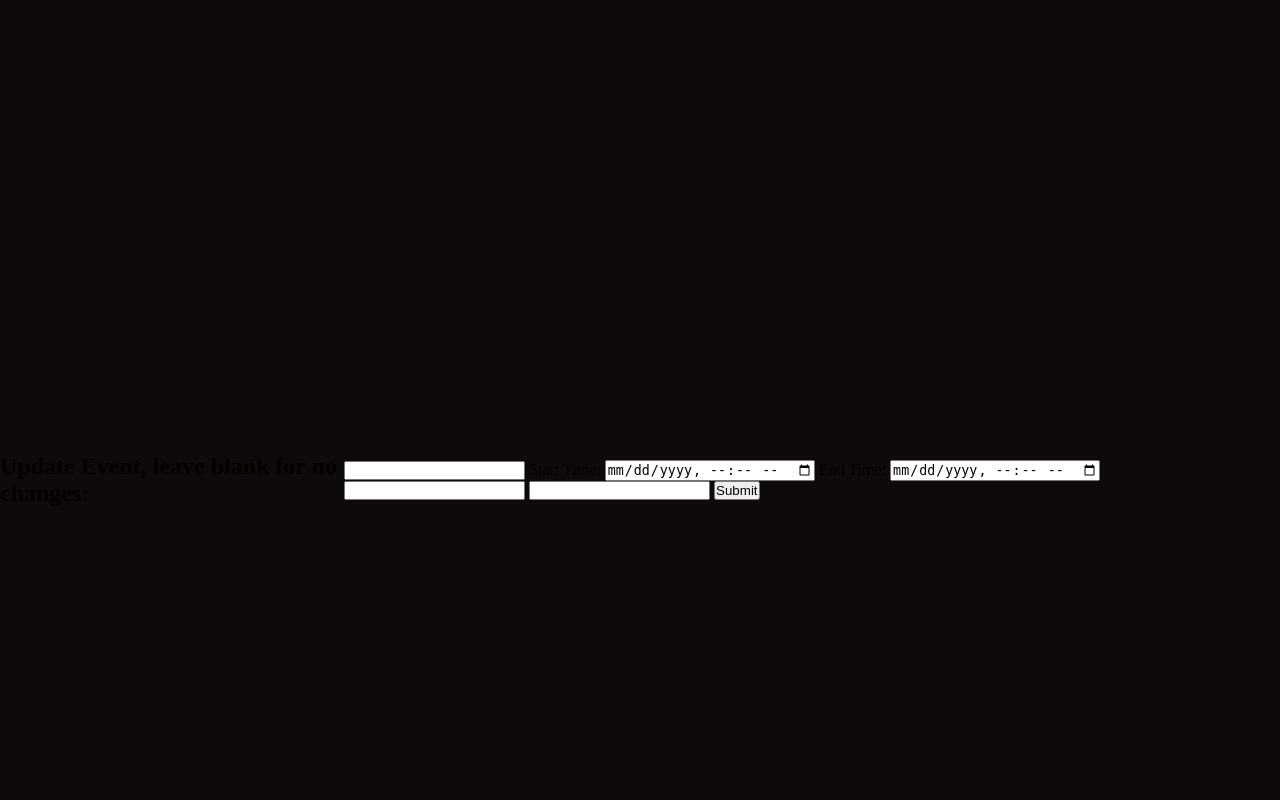
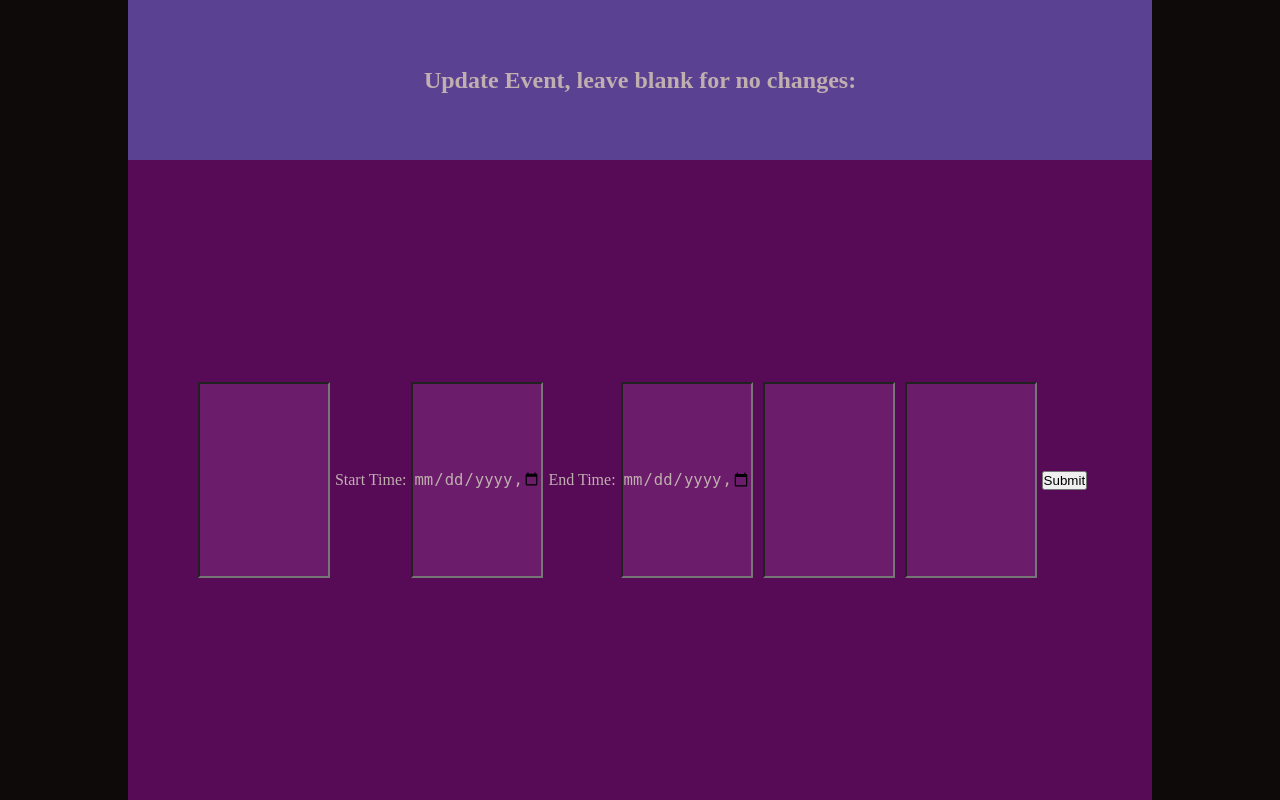
Before and after one commit to Oliwyatt/NEA, a Flask app: template templates/Update.html in a window 1280 px wide. Run offline with Flask 3, Linux system fonts and the light colour scheme; the template is opened without the code that fills it, so the values that code supplies are empty.

Commit message:
Update finished.

```diff
--- a/static/css/Update.css
+++ b/static/css/Update.css
@@ -1,11 +1,50 @@
 @import "{{ url_for('static', filename=('css/Base.css')) }}";
+
+body{
+    background-color: var(--Main-BG-Colour);
+    color: var(--Main-Text-Colour);
+}
+
+.Heading-Container{
+    position: absolute;
+    display: flex;
+    height: 20%;
+    width: 80%;
+    left: 10%;
+    justify-content: center;
+    align-items: center;
+    background-color: #5a4192;
+}
 
 .Update-Container{
     position: absolute;
     display: flex;
     height: 80%;
+    width: 80%;
+    top: 20%;
+    left: 10%;
+    justify-content: center;
+    align-items: center;
+    background-color: #570b57;
+}
+
+.Update-Form{
+    position: relative;
+    display: flex;
+    height: 100%;
     width: 100%;
-    top: 20%;
     justify-content: center;
     align-items: center;
 }
+
+.Update-Container input{
+    position: relative;
+    height: 30%;
+    width: 12.5%;
+    margin-left: 5px;
+    margin: 0px 5px;
+    font-size: larger;
+    text-align: center;
+    color: var(--Main-Text-Colour);
+    background-color: #6b1c6b;
+}
--- a/templates/Update.html
+++ b/templates/Update.html
@@ -7,8 +7,10 @@
 
 {% block body %}
 <div class="Main-Container">
+    <div class="Heading-Container">
+        <h2>Update Event, leave blank for no changes:</h2>
+    </div>
     <div class="Update-Container">
-        <h2>Update Event, leave blank for no changes:</h2>
         <form action="/Calendar/Update" method="POST" class="Update-Form" name="Update-Form">
             <input type="text" name="Event-Name" id="Event-Name" value="{{EventData[0]}}">
             <label for="Start-Time">Start Time:</label>
```
Also changed, not shown: Organiser.db.
